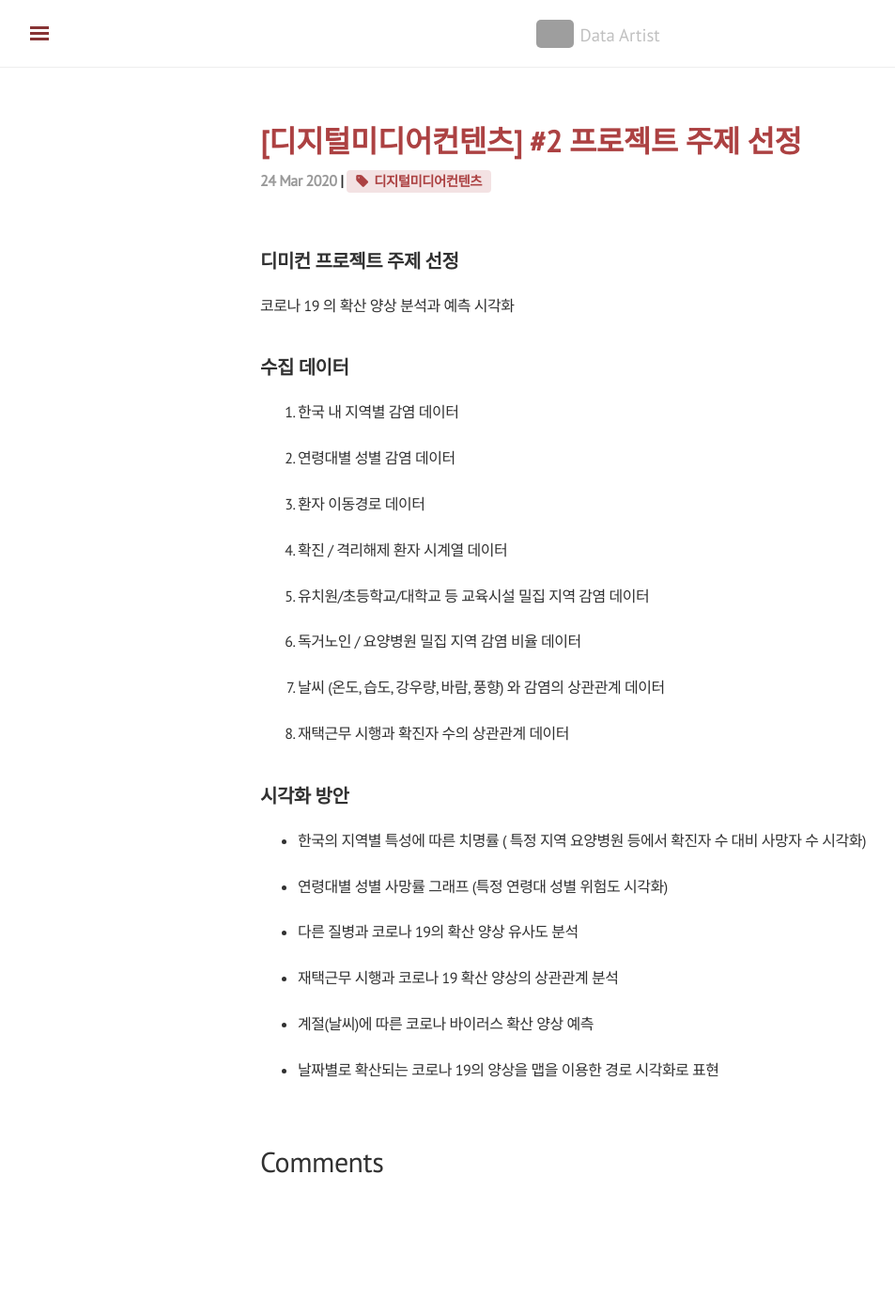
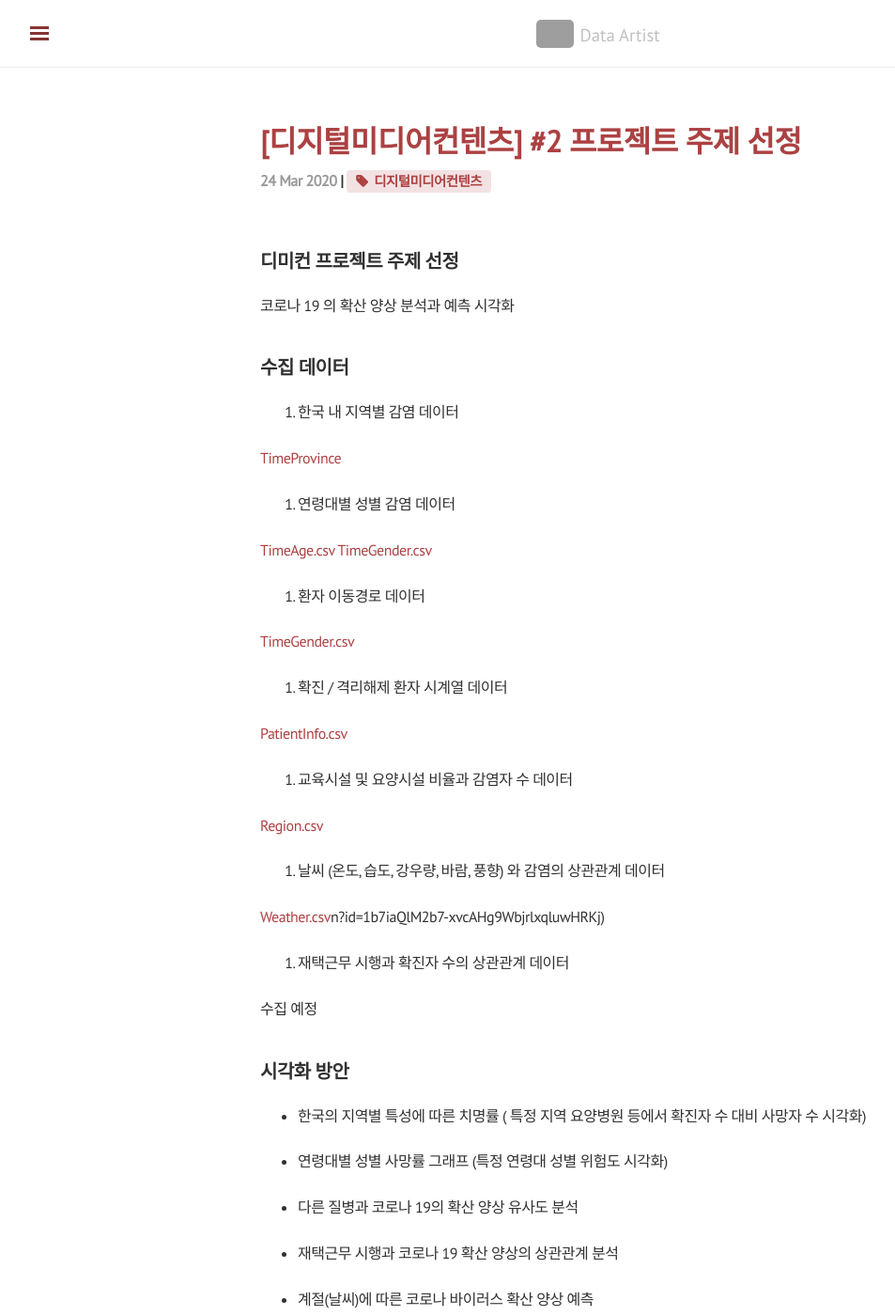
Before and after one commit to shanny924/shanny924.github.io, a Jekyll site: the page built from _posts/2020-03-24-dmc#2.md, in a window 1280 px wide and 1400 px high. Shown: the whole window at 94% size, without its empty margins (3-956 px from the left). Built offline with Jekyll 4.4.1, drawn with Linux system fonts in a browser that asks for light colours; nearby versions of some CDN libraries; comment, search, counter and statistics services are not loaded; grey boxes are pictures that could not be loaded.

Commit message:
Update 2020-03-24-dmc#2.md

```diff
--- a/_posts/2020-03-24-dmc#2.md
+++ b/_posts/2020-03-24-dmc#2.md
@@ -14,20 +14,32 @@ tag: [디지털미디어컨텐츠]
 
 1. 한국 내 지역별 감염 데이터
 
+[TimeProvince](https://drive.google.com/open?id=1i7JgSN3Ta86StbzPeJOx7f2uZOrZhoA0)
+
 2. 연령대별 성별 감염 데이터
+
+[TimeAge.csv](https://drive.google.com/open?id=1ivLdPnsLInSelH7OJMKqH7Gx7EZAPu4b)
+[TimeGender.csv](https://drive.google.com/open?id=1farDiRwoBIafdNo-F5T-RTXnW7k8m71T)
 
 3. 환자 이동경로 데이터
 
+[TimeGender.csv](https://drive.google.com/open?id=1Tp-KdMBnzKrtfl6eghda-sYH1qVpvHik)
+
 4. 확진 / 격리해제 환자 시계열 데이터
 
-5. 유치원/초등학교/대학교 등 교육시설 밀집 지역 감염 데이터
+[PatientInfo.csv](https://drive.google.com/open?id=1Zcl4g_fu13_BHdO0JtQsU6y8dlTfz9d0)
 
-6. 독거노인 / 요양병원 밀집 지역 감염 비율 데이터
+5. 교육시설 및 요양시설 비율과 감염자 수 데이터
 
-7. 날씨 (온도, 습도, 강우량, 바람, 풍향) 와 감염의 상관관계 데이터
+[Region.csv](https://drive.google.com/open?id=1B-1eCAGNq7rr9Nd8lEKSNV_3vBBYxQcT)
+
+6. 날씨 (온도, 습도, 강우량, 바람, 풍향) 와 감염의 상관관계 데이터
+
+[Weather.csv](https://drive.google.com/ope)n?id=1b7iaQlM2b7-xvcAHg9WbjrlxqluwHRKj)
 
 8. 재택근무 시행과 확진자 수의 상관관계 데이터
 
+수집 예정
 
 ## 시각화 방안
 
```
